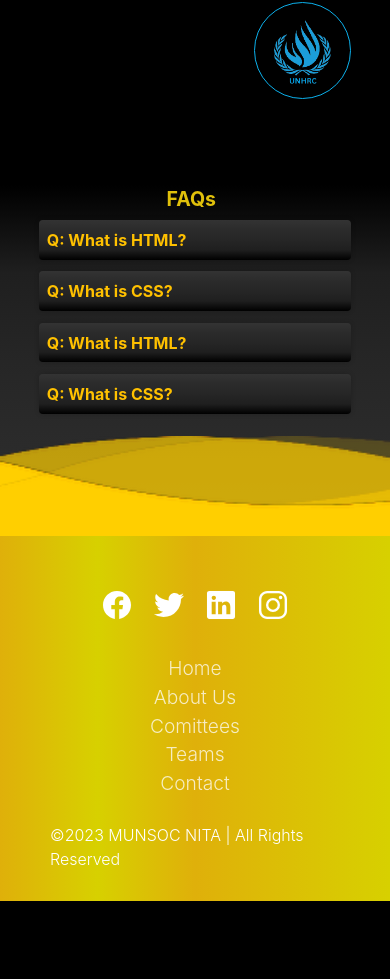
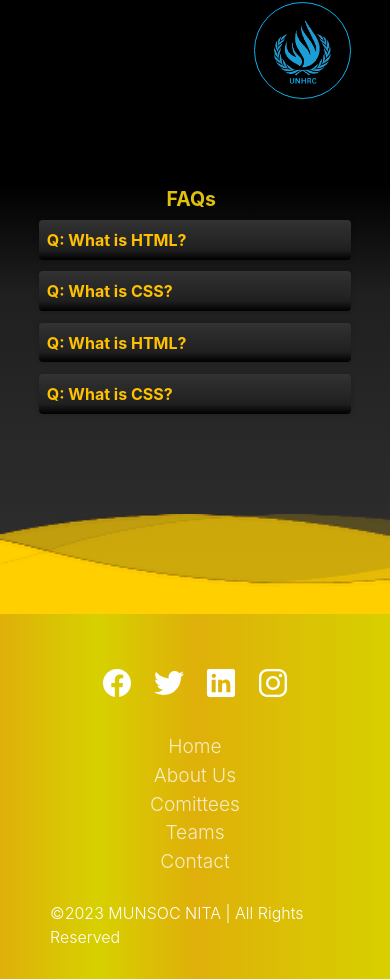
Before and after one commit to PriyanshuDas01/MUNSOC, a React (Create React App) app in the folder mun_react/: page / in a window 390 px wide. Shown: the part 1225-2204 px from the top of the page. Before the commit the page ends 2126 px from the top, so only its background shows below. Built offline with nearby package versions, Linux system fonts and the light colour scheme.

Commit message:
footer  responsiveness adjusted

```diff
--- a/mun_react/src/components/faq.css
+++ b/mun_react/src/components/faq.css
@@ -11,13 +11,13 @@
     #1f1f1f,
     #000     /* Darkest shade */
  );
-   padding-bottom: 20vw;
+   padding-bottom: 10vw;
 }
 
 
 @media (max-width: 768px) {
     .faq-container {
-     padding-bottom: 30vw;
+     padding-bottom: 50vw;
 
     }
   }
```
